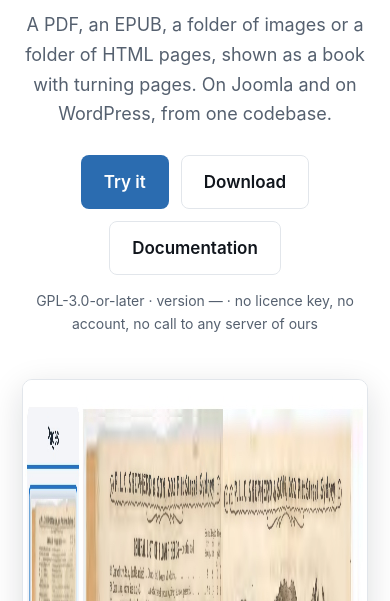
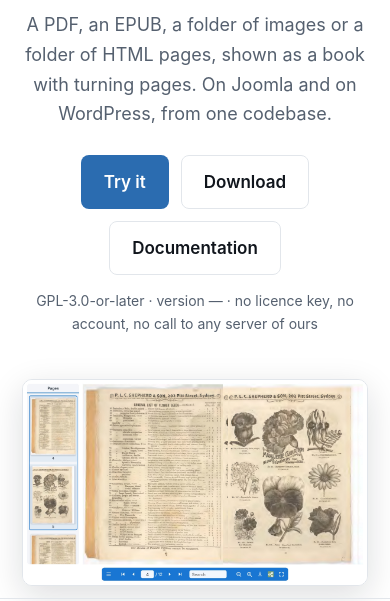
Before and after one commit to hikashop-nicolas/hikari-flipbook, a website: page site/index.html in a window 390 px wide. Shown: the part 243-844 px from the top of the page. Drawn offline with Linux system fonts and the light colour scheme.

Commit message:
Let a shrinking screenshot keep its shape
The pictures carry their real size on the tag, so the page does not jump
while they load. That size is also a height, which max-width alone does not
release: below the breakpoint the width shrank and the height did not, and
the book stretched.

```diff
--- a/site/style.css
+++ b/site/style.css
@@ -127,6 +127,9 @@ a:hover { color: var(--brand-dark); }
 .shot {
   margin: 44px auto 0;
   max-width: 100%;
+  /* The tag carries the picture's real size, so that the page does not jump as it
+     loads. Without this the height stays at that size while the width shrinks. */
+  height: auto;
   border: 1px solid var(--line);
   border-radius: 10px;
   box-shadow: 0 10px 34px rgb(16 21 28 / 0.14);
```
